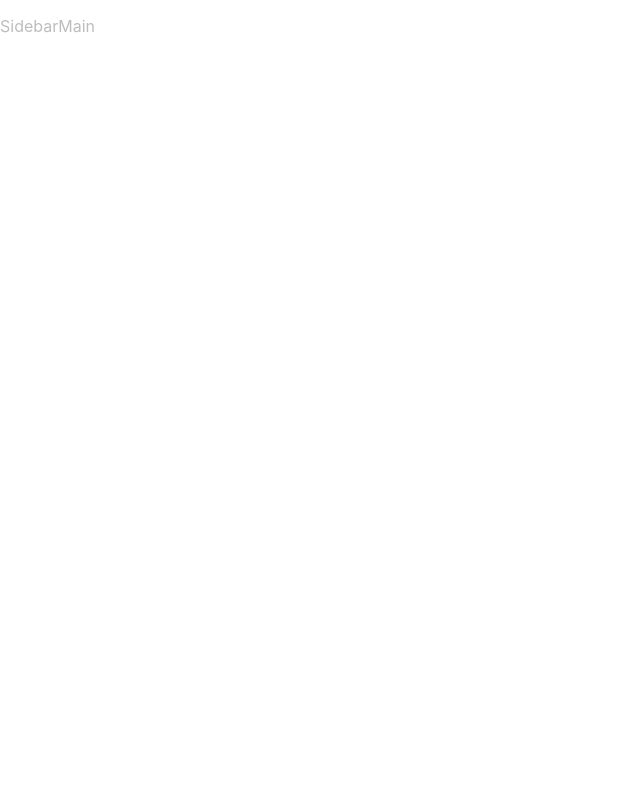
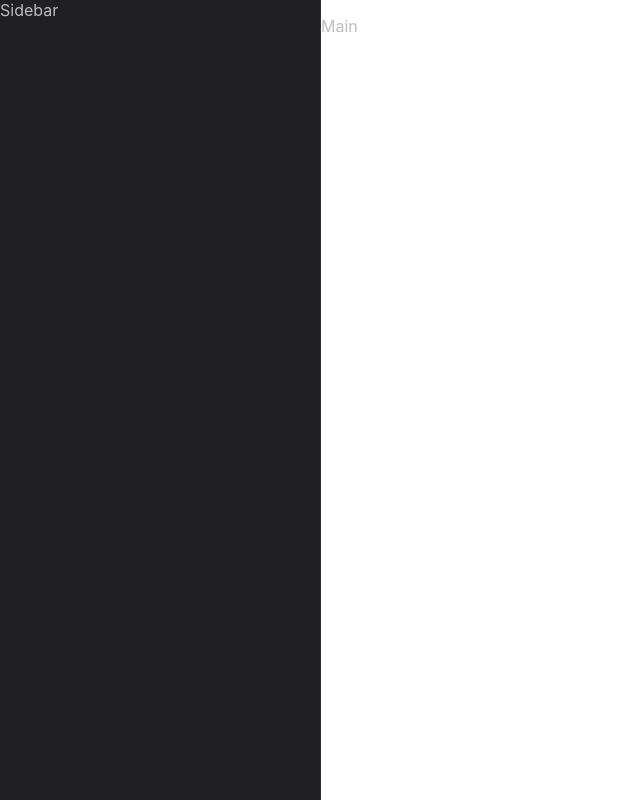
Before and after one commit to Putnam14/Skypey, a React (Create React App) app: page / in a window 1280 px wide. Shown: the whole page, without its empty margins (0-640 px from the left). Built offline with nearby package versions, Linux system fonts and the light colour scheme.

Commit message:
Setup SidebarStyles

```diff
--- a/src/components/Sidebar.js
+++ b/src/components/Sidebar.js
@@ -1,5 +1,17 @@
 import React from "react";
+import styled from "styled-components";
 
-const Sidebar = () => <p>Sidebar</p>;
+const SidebarStyles = styled.aside`
+  height: 100%;
+  width: 80px;
+  background-color: rgba(32, 32, 35, 1);
+  border-right: 1px solid rgba(189, 189, 192, 0.1);
+  transition: width 0.3s;
+  @media (min-width: 576px) {
+    width: 320px;
+  }
+`;
+
+const Sidebar = () => <SidebarStyles>Sidebar</SidebarStyles>;
 
 export default Sidebar;
```
